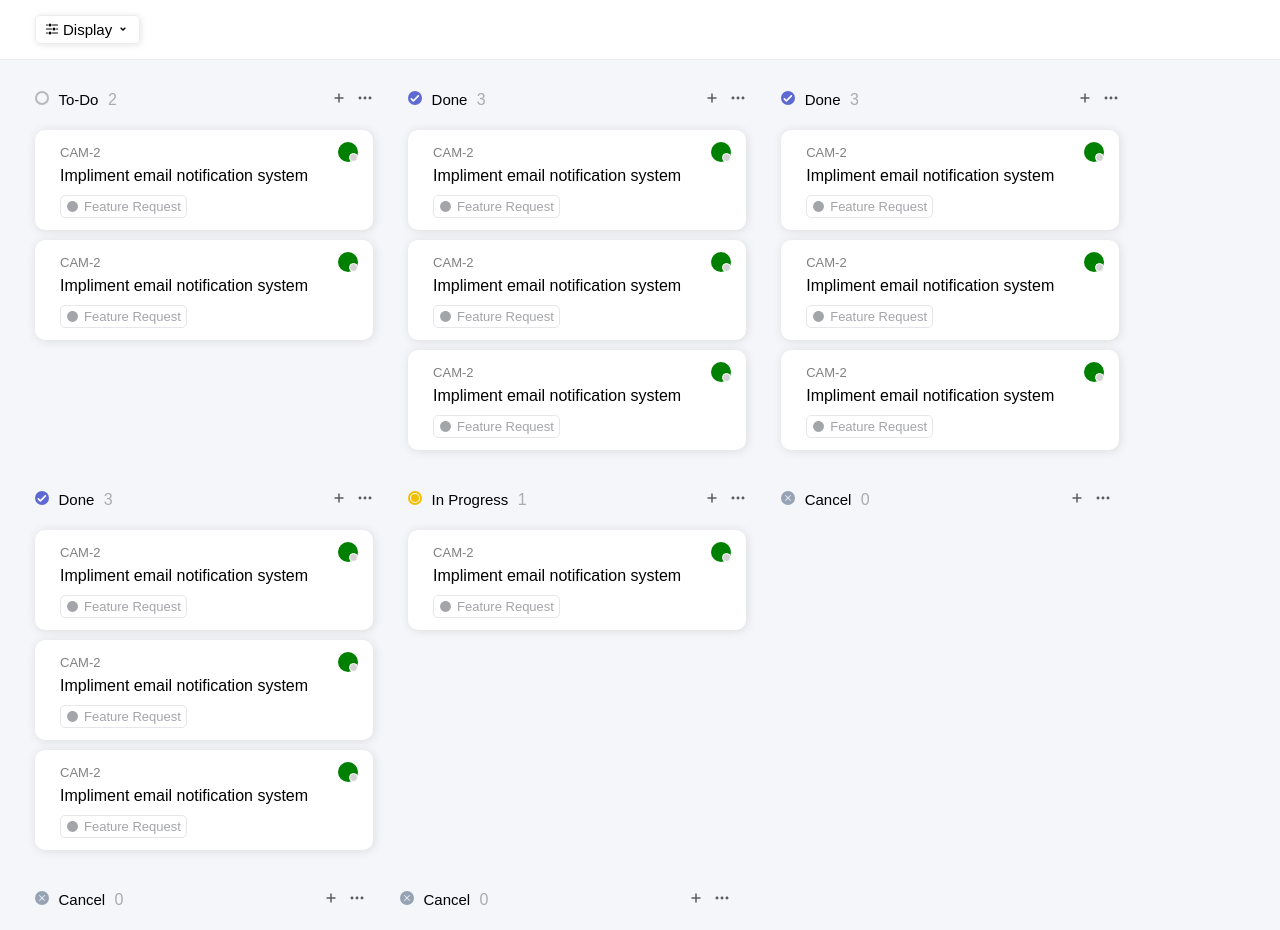
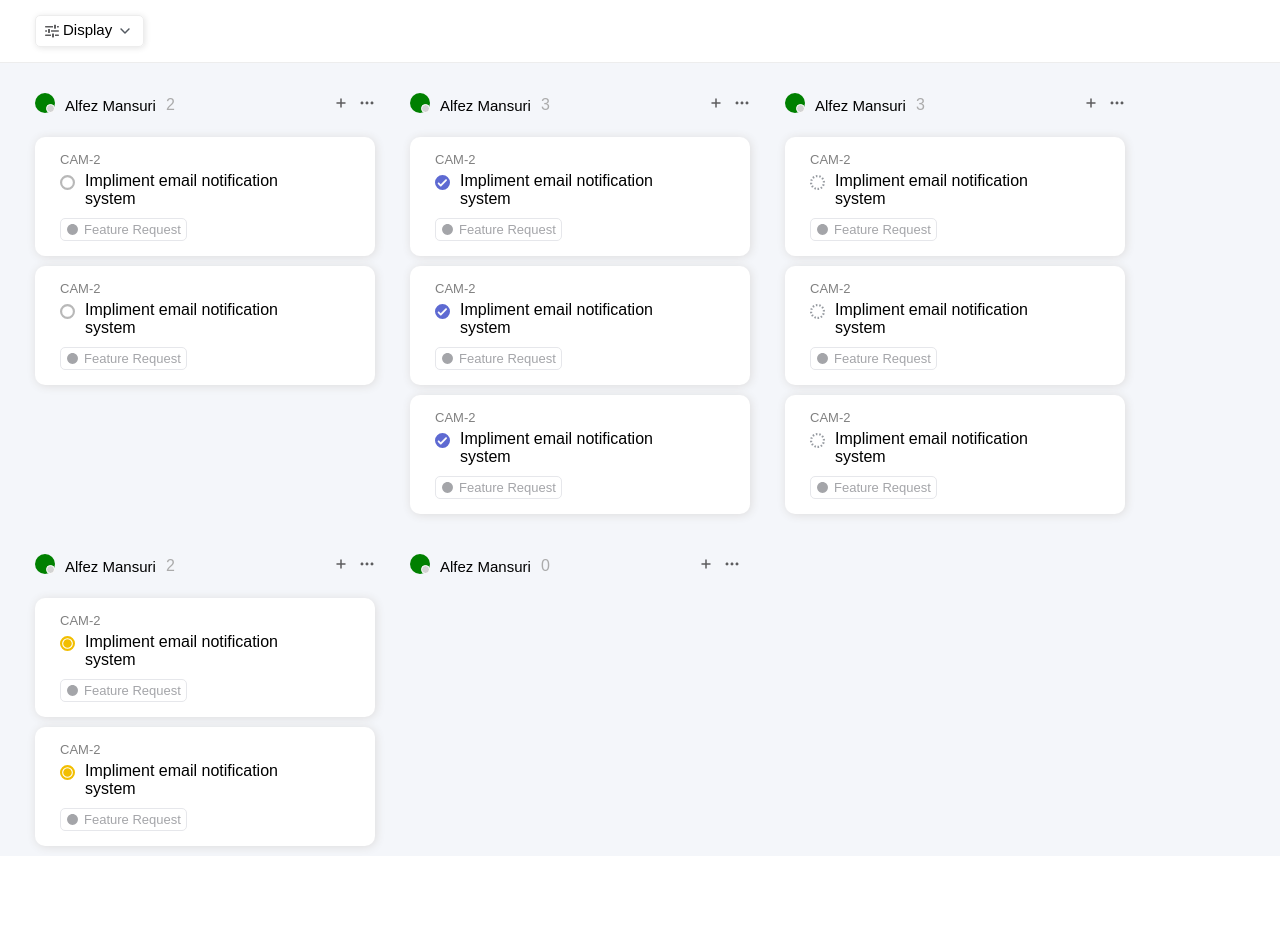
Before and after one commit to AMalfez/quicksell_frontend, a React (Create React App) app: page / in a window 1280 px wide. After the commit the page ends 856 px from the top, so only its background shows below. Built offline with nearby package versions, Linux system fonts and the light colour scheme.

Commit message:
user and status grouping ui done

```diff
--- a/src/App.js
+++ b/src/App.js
@@ -1,23 +1,19 @@
 import './App.css';
 import Navbar from './components/navbar/Navbar';
 import Section from './components/section/Section';
-import todo from './icons_FEtask/To-do.svg'
-import done from './icons_FEtask/Done.svg'
-import progress from './icons_FEtask/in-progress.svg'
-import cancel from './icons_FEtask/Cancelled.svg'
+
+import { useState } from 'react';
 function App() {
+  const [showUser, setShowUser] = useState(true);
   return (
     <div className='main__container'>
       <Navbar/>
       <div className='sections'>
-        <Section title={"To-Do"} title_count={2} title_icon={todo} />
-        <Section title={"Done"} title_count={3} title_icon={done} />
-        <Section title={"Done"} title_count={3} title_icon={done} />
-        <Section title={"Done"} title_count={3} title_icon={done} />
-        <Section title={"In Progress"} title_count={1} title_icon={progress} />
-        <Section title_icon={cancel} title={"Cancel"} title_count={0} />
-        <Section title_icon={cancel} title={"Cancel"} title_count={0} />
-        <Section title_icon={cancel} title={"Cancel"} title_count={0} />
+        <Section type={"todo"} title_count={2} showUser={showUser} />
+        <Section type={"done"} title_count={3} showUser={showUser} />
+        <Section type={"backlog"} title_count={3} showUser={showUser} />
+        <Section type={"progress"} title_count={2} showUser={showUser} />
+        <Section type={"cancel"} title_count={0} showUser={showUser} />
       </div>
     </div>
   );
--- a/src/components/card/Card.css
+++ b/src/components/card/Card.css
@@ -1,8 +1,8 @@
 .card_container{
     margin-bottom: 10px;
-    width: fit-content;
-    padding: 0px 15px 0px 25px;
-    height: 100px;
+    width: 340px;
+    padding: 15px 15px 15px 25px;
+    height: fit-content;
     border-radius: 10px;
     box-shadow: 1px 1px 10px rgb(221, 220, 220);
     background-color: white;
@@ -24,12 +24,21 @@
 }
 .card_info{
     display: flex;
-    align-items: center;
+    /* align-items: center; */
     margin-top: 5px;
     margin-right: 50px;
 }
+.card_info>.icon{
+    padding-top: 3px;
+    margin-right: 10px;
+}
+.card_info>.icon>img{
+    width: 15px;
+    aspect-ratio: 1/1;
+}
 .card_info>span{
     font-family: Arial, Helvetica, sans-serif;
+    display: block;
 }
 .tag{
     border: 1px solid #e6e7eb;
@@ -42,14 +51,15 @@
     margin-top: 10px;
     padding: 3px 5px;
 }
-.card_user_icon{
+.user_icon{
     width: 20px;
     border-radius: 50%;
     background-color: green;
     aspect-ratio: 1/1;
     position: relative;
+    display: inline-block;
 }
-.status_icon{
+.user_status_icon{
     border: 1px solid white;
     width: 9px;
     aspect-ratio: 1/1;
--- a/src/components/card/Card.jsx
+++ b/src/components/card/Card.jsx
@@ -1,15 +1,19 @@
 import React from 'react'
 import './Card.css'
 import { MdCircle } from "react-icons/md";
+import { SectionTypes } from '../../utils/StatusType';
+import {TrimContent} from '../../utils/Content'
 
-function Card() {
+function Card({showUser, type}) {
+  const icon = SectionTypes[type].title_icon;
+  const text = "Impliment email notification system ";
   return (
     <div className='card_container'>
         <div className='card_cam'>
-            <span>CAM-2</span> <div className='card_user_icon'><div className='status_icon'></div></div>
+            <span>CAM-2</span> {!showUser && (<div className='user_icon'><div className='user_status_icon'></div></div>)}
         </div>
         <div className='card_info'>
-          <span>Impliment email notification system</span>
+          {showUser && (<span className='icon'><img src={icon} alt='icon' /></span>)}  <span className='description'>{TrimContent(text,50)}</span>
         </div>
         <div className='tag'>
             <MdCircle style={{marginRight:"5px"}} /> Feature Request
--- a/src/components/navbar/Navbar.jsx
+++ b/src/components/navbar/Navbar.jsx
@@ -1,7 +1,7 @@
 import React, { useState } from "react";
 import "./Navbar.css";
-import { HiAdjustmentsHorizontal } from "react-icons/hi2";
-import { RiArrowDropDownLine, RiArrowDropUpLine } from "react-icons/ri";
+import Display from '../../icons_FEtask/Display.svg'
+import DropDown from '../../icons_FEtask/down.svg'
 
 function Navbar() {
   const [dropDown, setDropDown] = useState(false);
@@ -11,13 +11,9 @@ function Navbar() {
   return (
     <div className="navbar_container">
       <div className="navbar_display_btn" onClick={toggleDropdown}>
-        <HiAdjustmentsHorizontal />
+        <img src={Display} alt="display" />
         <div className="navbar_display_btn_txt">Display</div>
-        {!dropDown ? (
-          <RiArrowDropDownLine className="dropdown_down" />
-        ) : (
-          <RiArrowDropUpLine className="dropdown_up" />
-        )}
+        <img src={DropDown} alt="drop-down" />
       </div>
       {dropDown && (
           <div className="navbar_dropdown_container">
--- a/src/components/section/Section.css
+++ b/src/components/section/Section.css
@@ -13,3 +13,7 @@
 .number_count{
     color: rgb(171, 171, 171);
 }
+.section_title_info{
+    display: flex;
+    align-items: center;
+}
--- a/src/components/section/Section.jsx
+++ b/src/components/section/Section.jsx
@@ -1,17 +1,19 @@
 import React from "react";
 import Card from "../card/Card";
 import "./Section.css";
+import { SectionTypes } from "../../utils/StatusType";
 
-function Section({title_icon,title,title_count}) {
+function Section({type,title_count,showUser}) {
+  const title_data = SectionTypes[type];
   return (
     <div className="section_container">
       <div className="section_title">
-        <div>
+        <div className="section_title_info">
           <span>
-            <img src={title_icon} />
+            {!showUser ? (<img src={title_data.title_icon} />):(<span className='user_icon'><span className='user_status_icon'></span></span>)}
           </span>{" "}
-          <span style={{ padding: "0px 5px", fontSize: "15px" }}>
-            {title}
+          <span style={{ padding: "0px 10px", fontSize: "15px" }}>
+            {!showUser ? title_data.title_name:"Alfez Mansuri"}
           </span>{" "}
           <span className="number_count">{title_count}</span>
         </div>
@@ -47,7 +49,7 @@ function Section({title_icon,title,title_count}) {
         </div>
       </div>
       {Array.from({length:title_count}, (_,index) => (
-        <Card key={index} />
+        <Card type={type} key={index} showUser={showUser} />
       ))}
     </div>
   );
--- /dev/null
+++ b/src/utils/Content.js
@@ -0,0 +1,4 @@
+export const TrimContent = (s,l)=>{
+    if(s.length <= l) return s;
+    return s.substring(0,l)+"...";
+}
--- /dev/null
+++ b/src/utils/StatusType.js
@@ -0,0 +1,28 @@
+import cancel from '../icons_FEtask/Cancelled.svg'
+import progress from '../icons_FEtask/in-progress.svg'
+import todo from '../icons_FEtask/To-do.svg'
+import done from '../icons_FEtask/Done.svg'
+import backlog from '../icons_FEtask/Backlog.svg'
+
+export const SectionTypes = {
+    progress:{
+        title_name: "In Progress",
+        title_icon: progress
+    },
+    cancel:{
+        title_name: "Cancel",
+        title_icon: cancel
+    },
+    todo: {
+        title_icon: todo,
+        title_name: "To-Do"
+    },
+    done: {
+        title_name: "Done",
+        title_icon: done
+    },
+    backlog: {
+        title_name:"Backlog",
+        title_icon: backlog
+    }
+}
```
